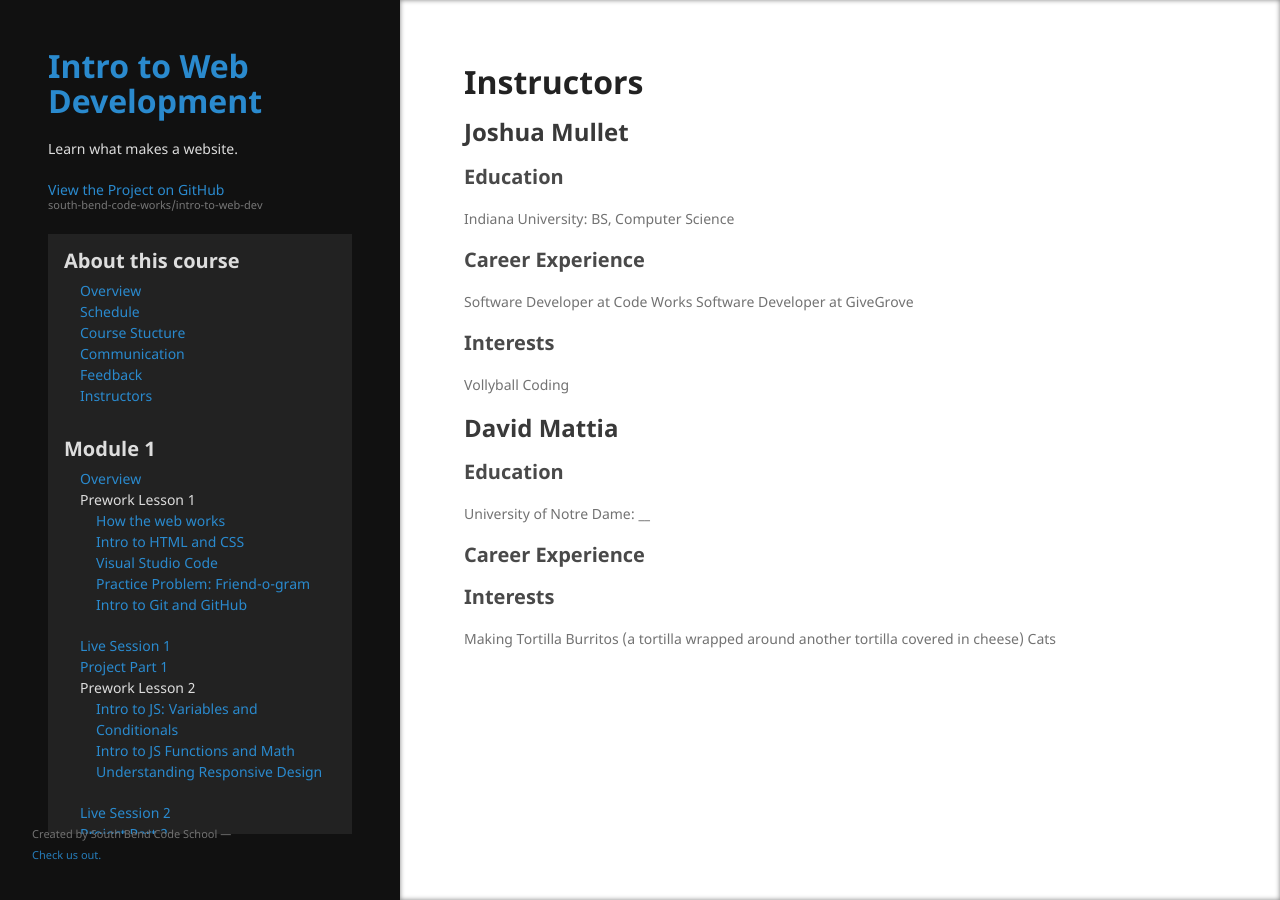
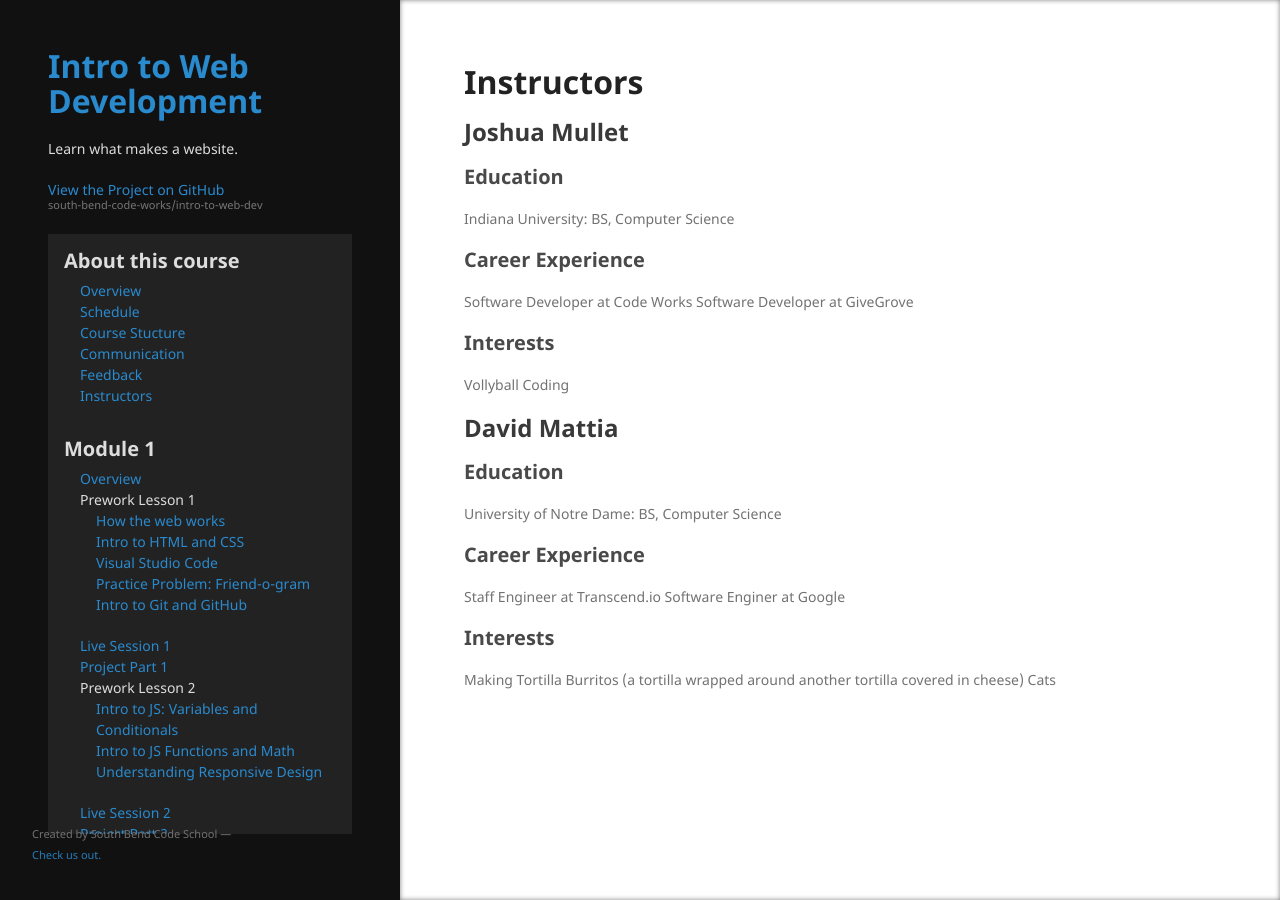
Before and after one commit to south-bend-code-works/intro-to-web-dev, a Jekyll site: the page built from lessons/module0/instructors.md, in a window 1280 px wide. Built offline with Jekyll 4.4.1, drawn with Linux system fonts in a browser that asks for light colours; our own code applies the rules of GitHub Pages for plain Markdown files.

Commit message:
Update instructors.md

```diff
--- a/lessons/module0/instructors.md
+++ b/lessons/module0/instructors.md
@@ -22,9 +22,11 @@ Coding
 ## David Mattia
 
 ### Education
-University of Notre Dame: ______
+University of Notre Dame: BS, Computer Science
 
 ### Career Experience
+Staff Engineer at Transcend.io
+Software Enginer at Google
 
 ### Interests
 Making Tortilla Burritos (a tortilla wrapped around another tortilla covered in cheese)
```
